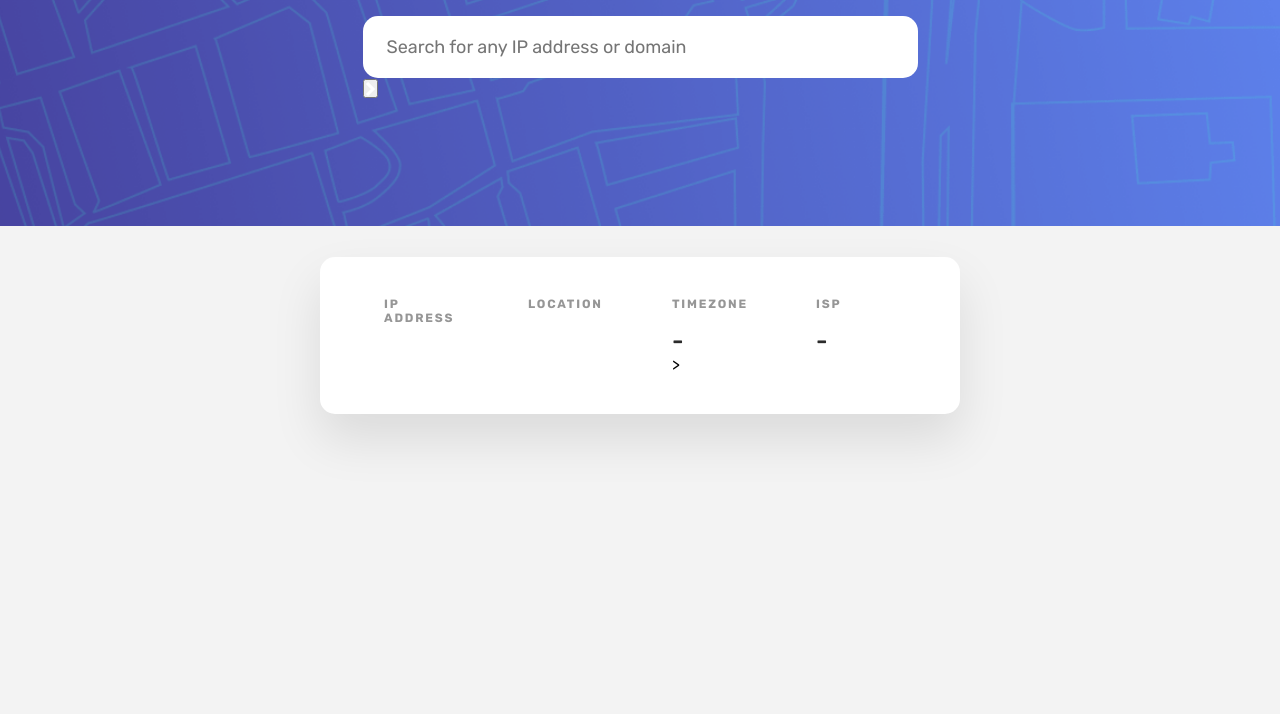
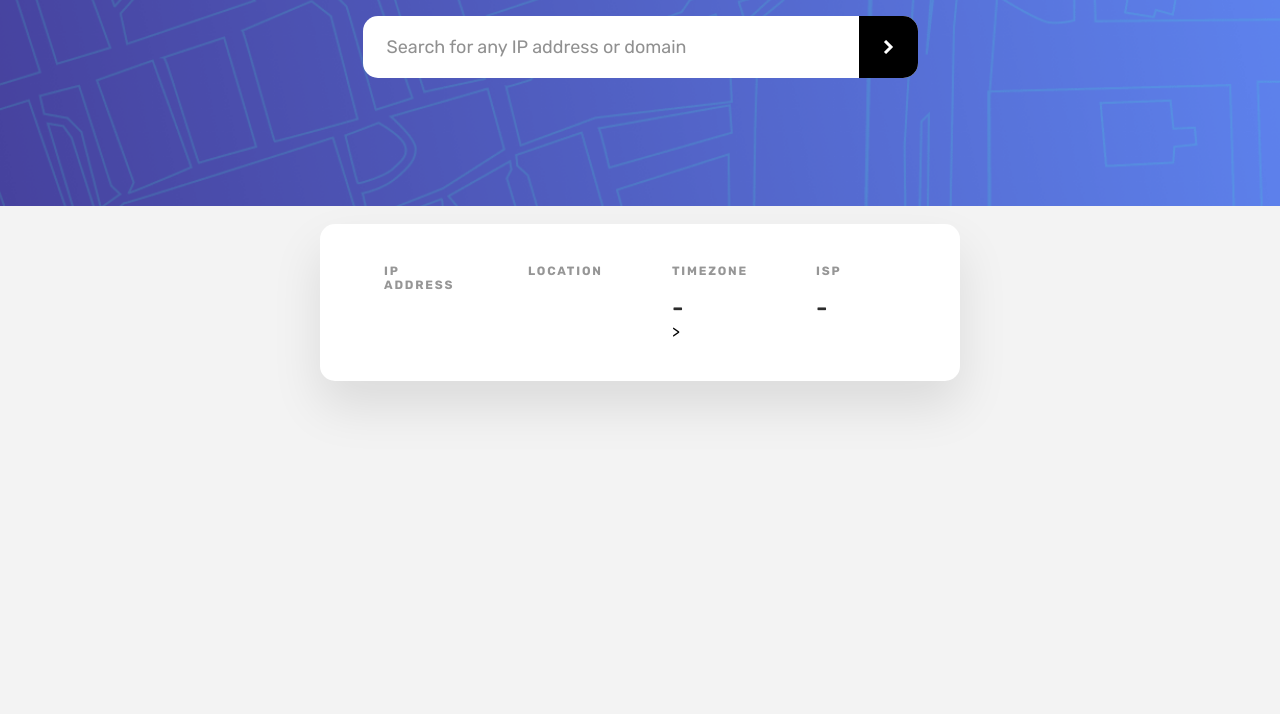
Before and after one commit to FrancesReagan/ip-address-tracker, a plain HTML site: page index.html in a window 1280 px wide. Shown: the part 86-800 px from the top of the page. Drawn offline with nearby package versions, Linux system fonts and the light colour scheme.

Commit message:
deleted old notes in css

```diff
--- a/styles.css
+++ b/styles.css
@@ -50,52 +50,43 @@ background-color: #f0f2f5;
 }
 
 h1 {
-  color: var(--color-white);
+  color: white;
   text-align: center;
   font-size: var(--font-size-heading);
   font-weight: 500;
   margin-bottom: var(--spacing-md);
 }
 
-/* search bar components */
 .search-container{
-  /* common max-width for content */
   max-width: 555px;
-  /* centers the container */
   margin: 0 auto;
-  /* allows positioning of search button */
   position: relative;
 }
 
 .search-input {
   width: 100%;
-  /* vertical and horizontal padding */
   padding: 1.25rem var(--spacing-sm);
   font-size: var(--font-size-body);
   border: none;
   border-radius: var(--border-radius-main);
-  /* explicity set font for input */
   font-family: "Rubik", sans-serif;
   color: var(--color-primary-dark-grey);
-  /* indicates it's interactive */
   cursor: pointer;
-  /* smooth transition for visual feedback */
   transition: box-shadow 0.3s ease;
-  /* style the placeholder text */
+}
+
+
   .search-input::placeholder{
     color: va(--color-primary-gray);
     opacity: 0.8;
   }
 
   .search-input:hover{
-    /* subtle lift effect */
     box-shadow: 0 5px 15px rgba(0,0,0,0.15);
   }
 
  .search-input:focus{
-  /* remove default outline for a clean look */
   outline: none;
-  /* more  pronounced lift on focus */
   box-shadow: 0 5px 20px rgba(0,0,0,0.2);
  }
 
@@ -104,21 +95,16 @@ h1 {
     right: 0;
     top: 0;
     bottom: 0;
-    background: var(--color-black);
+    background: black;
     border: none;
-    /* rounded only on the right */
-    border-radius: 0var(--border-radius-main)var(--border-radius-main)0;
-    /* rounded only on the right */
+    border-radius: 0 var(--border-radius-main) var(--border-radius-main) 0;
     padding: 0 var(--spacing-sm);
+    cursor: pointer;
+    display: flex;
+    align-items: center;
+    justify-content: center;
+    transition: background 0.3s ease;
   }
-
-cursor: pointer;
-/* to center the arrow image vertically */
-display: flex;
-align-items: center;
-justify-content: center;
-transition: background 0.3s ease;
-}
 
 .search-button:hover {
   /* darker on hover */
```
